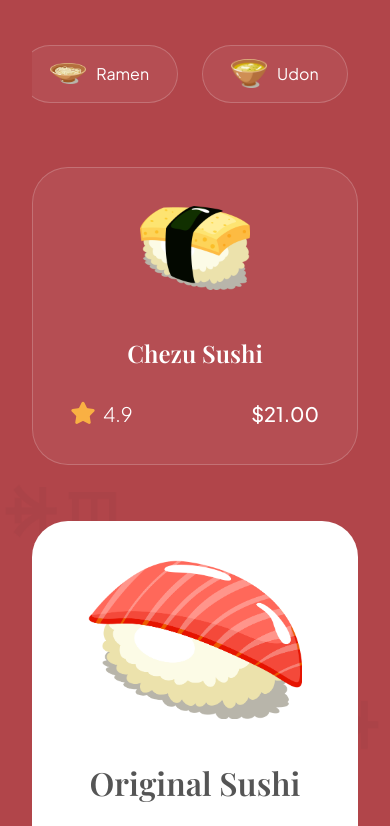
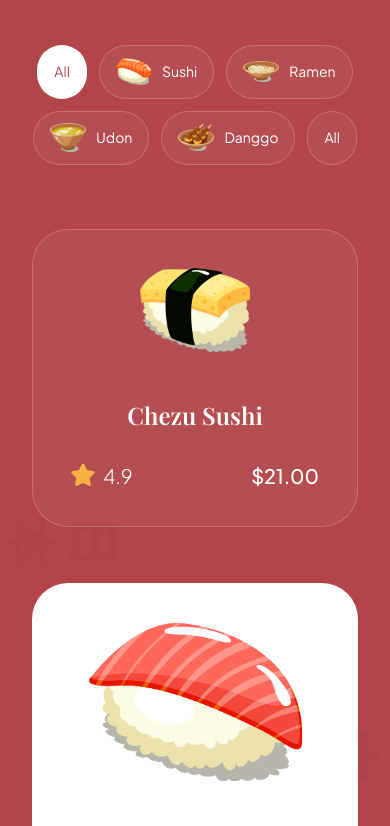
Before and after one commit to yasin1122/sushi-site, a website built with Vite: page index.html in a window 390 px wide. Shown: the part 3075-3901 px from the top of the page. Built offline with nearby package versions, Linux system fonts and the light colour scheme.

Commit message:
fixed buttons

```diff
--- a/css/sections/popular.css
+++ b/css/sections/popular.css
@@ -5,7 +5,7 @@
   flex-direction: column;
 
   background-color: var(--primary-color);
-  background-image: url("../../assets/popular_bg.png");
+  background-image: url('../../assets/popular_bg.png');
   background-position: center;
   background-repeat: no-repeat;
   background-size: contain;
@@ -60,12 +60,12 @@
 
 .popular-foods__filter-btn.active {
   background: #fff;
-  color: var(--primary-color)
+  color: var(--primary-color);
 }
 
 .popular-foods__filter-btn:hover {
   background: #fff;
-  color: var(--primary-color)
+  color: var(--primary-color);
 }
 
 .popular-foods__catalogue {
@@ -194,5 +194,23 @@
 
 .popular-foods__card.active-card .popular-foods__card-price {
   font-size: 24px;
-  color: var(--secondary-color)
+  color: var(--secondary-color);
 }
+
+.popular-foods__filters {
+  display: flex;
+  flex-wrap: wrap; /* allows buttons to move to the next line */
+  justify-content: center;
+  gap: 24px;
+}
+
+@media screen and (max-width: 550px) {
+  .popular-foods__filter-btn {
+    padding: 8px 16px; /* reduced padding */
+    font-size: 14px; /* smaller text */
+  }
+
+  .popular-foods__filters {
+    gap: 12px; /* reduce space between buttons */
+  }
+}
```
